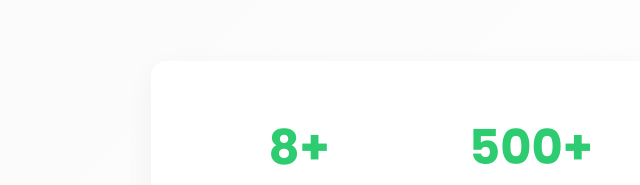
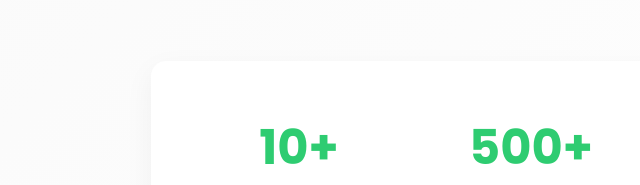
Before and after one commit to Mario9290/LandscapeWebsite, a plain HTML site: page index.html in a window 1280 px wide. Shown: the part 2321-2506 px from the top of the page, 109-749 px from the left. Drawn offline with nearby package versions, Linux system fonts and the light colour scheme.

Commit message:
Update index.html

```diff
--- a/index.html
+++ b/index.html
@@ -207,7 +207,7 @@
             <div class="row stats-row">
               <div class="col-md-4">
                 <div class="stat-card">
-                  <h3>8+</h3>
+                  <h3>10+</h3>
                   <p>Years of Experience</p>
                 </div>
               </div>
```
